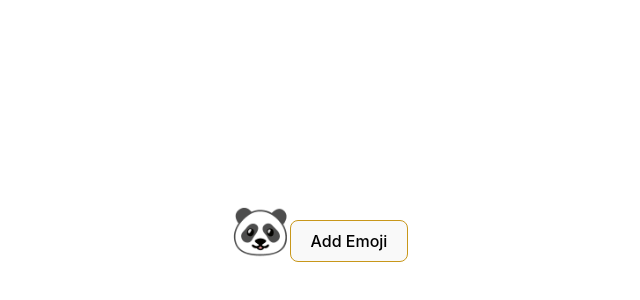
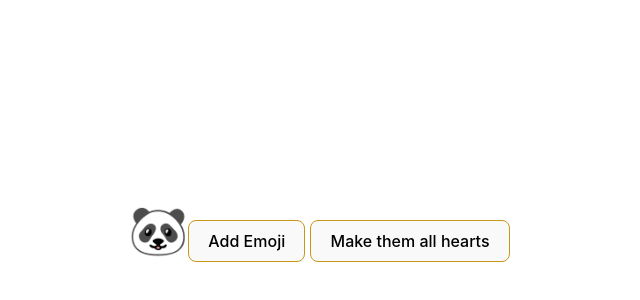
Before and after one commit to wichofly/pokemon_react, a React (Vite) app: page / in a window 1280 px wide. Shown: the part 170-470 px from the top of the page, without its empty margins (321-961 px from the left). Built offline with nearby package versions, Linux system fonts and the light colour scheme.

Commit message:
feat: make all the emojis Hearts

```diff
--- a/src/components/6-intermediate_state_concepts/Emoji.jsx
+++ b/src/components/6-intermediate_state_concepts/Emoji.jsx
@@ -37,6 +37,20 @@ const Emoji = () => {
     setEmojis((prevEmoji) => prevEmoji.filter((image) => image.id !== id));
   };
 
+  // const allHeartsMade = () => {
+  //   setEmojis((prevEmojis) => {
+  //     return prevEmojis.map((image) => {
+  //       return { ...image, emoji: '❤️️' };
+  //     });
+  //   });
+  // };
+
+  const allHeartsMade = () => {
+    setEmojis((prevEmojis) =>
+      prevEmojis.map((image) => ({ ...image, emoji: '❤️️' }))
+    );
+  };
+
   return (
     <div>
       {emojis.map((image) => (
@@ -49,6 +63,9 @@ const Emoji = () => {
         </span>
       ))}
       <button onClick={addEmoji}>Add Emoji</button>
+      <button onClick={allHeartsMade} style={{ marginLeft: '5px' }}>
+        Make them all hearts
+      </button>
     </div>
   );
 };
```
